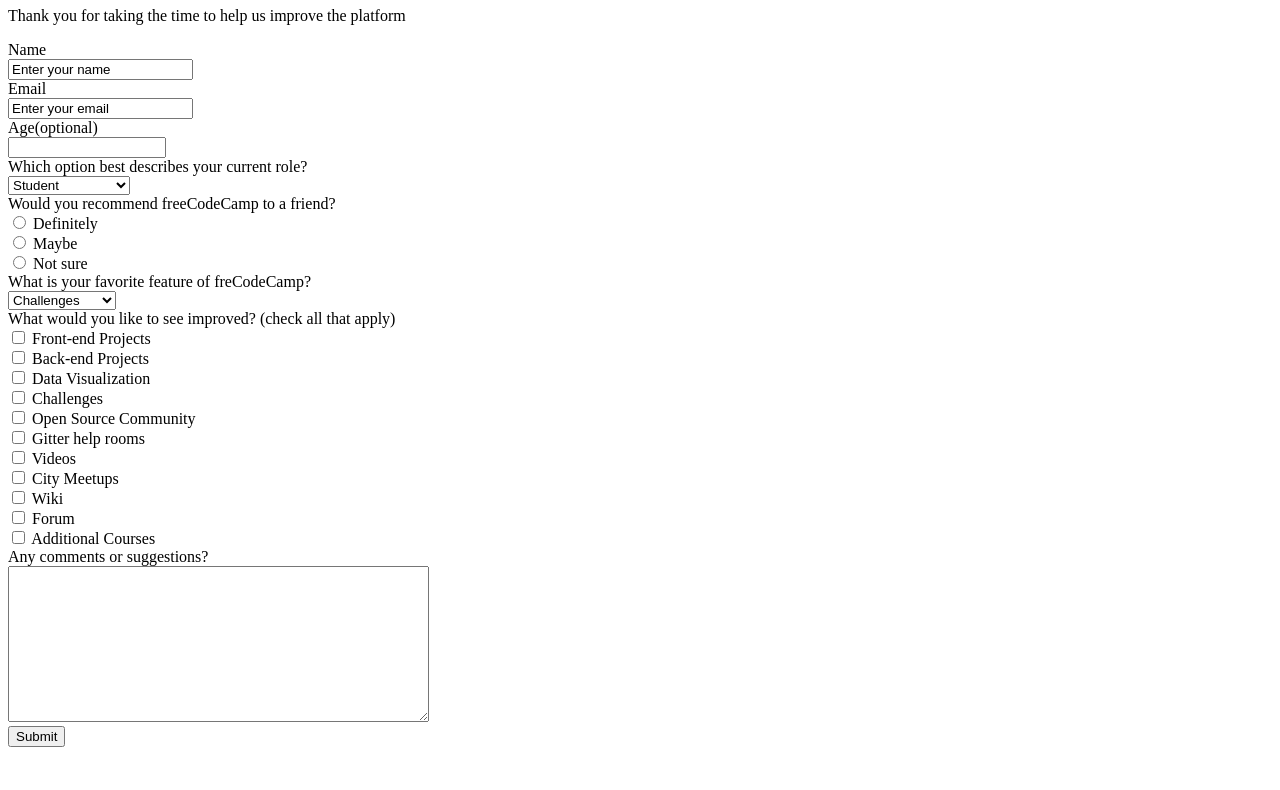
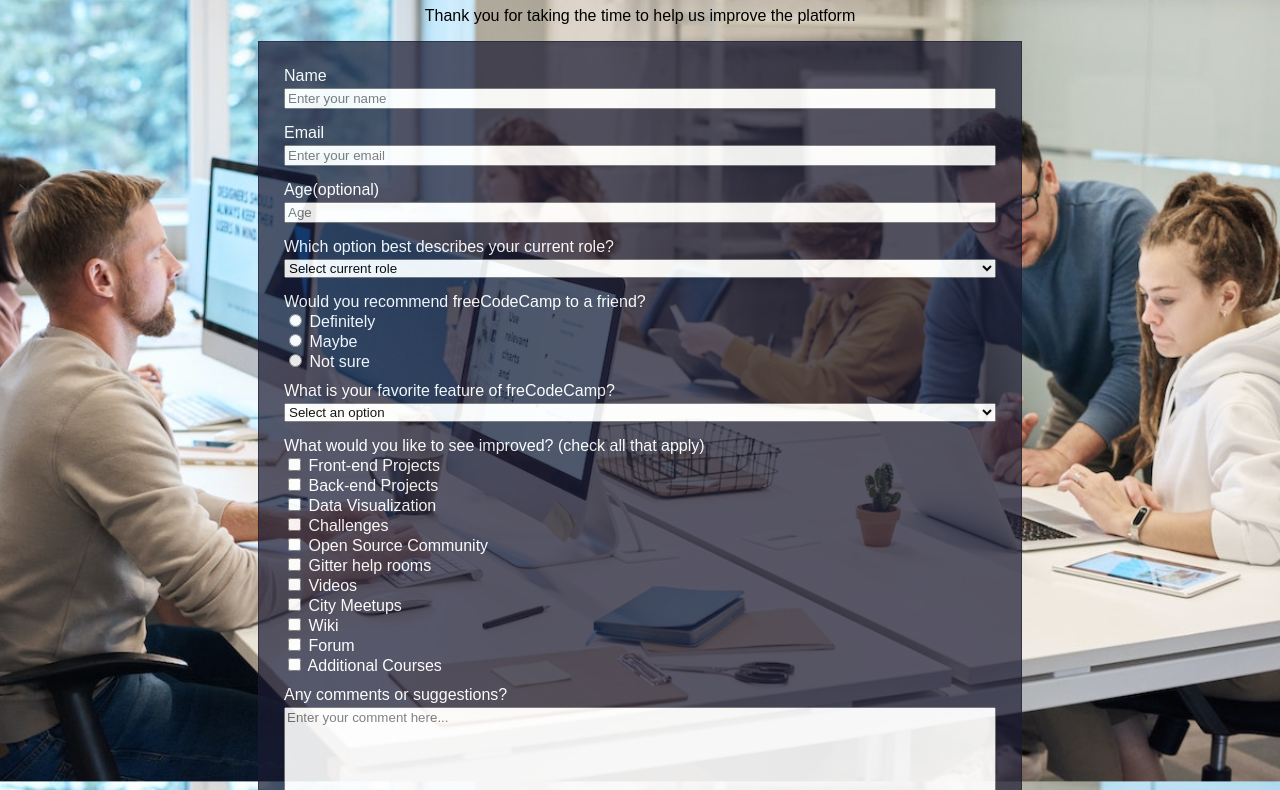
Before and after one commit to Brewalan74/SurveyForm, a plain HTML site: page index.html in a window 1280 px wide. Shown: the part 73-863 px from the top of the page. Before the commit the page ends 828 px from the top, so only its background shows below. Drawn offline with Linux system fonts and the light colour scheme.

Commit message:
project finish

```diff
--- a/index.html
+++ b/index.html
@@ -15,13 +15,14 @@
     <div class="container">
         <form action="" id="survey-form">
             <label for="name" id="name-label">Name</label><br>
-            <input type="text" id="name" name="name" value="Enter your name"><br>
+            <input type="text" id="name" name="name" placeholder="Enter your name"><br>
             <label for="email" id="email-label">Email</label><br>
-            <input type="email" id="email" name="email" value="Enter your email"><br>
+            <input type="email" id="email" name="email" placeholder="Enter your email"><br>
             <label for="number" id="number-label">Age(optional)</label><br>
-            <input type="number" id="number" name="number" min="1" max="99" value="Age"><br>
-            <label for="role">Which option best describes your current role?</label><br>
-            <select name="role" id="role">
+            <input type="number" id="number" name="number" min="1" max="99" placeholder="Age"><br>
+            <label for="role" id="role-label">Which option best describes your current role?</label><br>
+            <select name="role" id="dropdown" value="role">
+                <option value=" ">Select current role</option>
                 <option value="student">Student</option>
                 <option value="full time job">Full Time Job</option>
                 <option value="full time learner">Full Time Leaner</option>
@@ -33,10 +34,11 @@
             <label for="definitely">Definitely</label><br>
             <input type="radio" id="maybe" name="recommend" value="maybe">
             <label for="maybe">Maybe</label><br>
-            <input type="radio" id="not sure" name="recommend" value="not sure">
+            <input type="radio" id="not-sure" name="recommend" value="not sure">
             <label for="not sure">Not sure</label><br>
-            <label for="feature">What is your favorite feature of freCodeCamp?</label><br>
+            <label for="feature" id="feature-label">What is your favorite feature of freCodeCamp?</label><br>
             <select name="feature" id="dropdown">
+                <option value=" ">Select an option</option>
                 <option value="challenges">Challenges</option>
                 <option value="projects">Projects</option>
                 <option value="community">Community</option>
@@ -65,10 +67,11 @@
             <label for="improved10">Forum</label><br>
             <input type="checkbox" id="improved11" name="improved11" value="additional courses">
             <label for="improved11">Additional Courses</label><br>
-            <label for="comments">Any comments or suggestions?</label><br>
-            <textarea name="message" id="textarea" cols="50" rows="10"></textarea><br>
-            <input type="submit" value="Submit">
+            <label for="comments" id="comments-label">Any comments or suggestions?</label><br>
+            <textarea name="message" id="textarea" cols="50" rows="10" placeholder="Enter your comment here..."></textarea><br>
+            <input type="submit" id="submit" value="Submit">
         </form>
     </div>
+    <script src="https://cdn.freecodecamp.org/testable-projects-fcc/v1/bundle.js"></script>
 </body>
 </html>
--- a/style.css
+++ b/style.css
@@ -1,7 +1,97 @@
+* {
+    box-sizing: border-box;
+    color: white;
+    font-family: Arial, Helvetica, sans-serif;
+}
+
 body {
+   background-image: url('images/background.jpeg');
+   /* fauxels' pic :  https://www.pexels.com/fr-fr/@fauxels */
+   background-attachment: fixed;
+   background-size: cover;
+}
+
+#title {
+    color: black;
+    text-align: center;
+}
+#description {
+    color: black;
+    text-align: center;
+}
+
+#container {
 
 }
 
+#survey-form {
+    border: 1px solid rgba(27, 27, 50, 0.8);
+    background-color: rgba(27, 27, 50, 0.8);
+    opacity: 90%;
+    margin-left: 250px;
+    margin-right: 250px;
+    padding: 25px;
+}
+
+#name-label {}
+#name {
+    color: gray;
+    width: 100%;
+    margin-top: 3px;
+    margin-bottom: 15px;
+}
+
+#email-label {}
+#email {
+    color: gray;
+    width: 100%;
+    margin-top: 3px;
+    margin-bottom: 15px;
+}
+
+#number-label {}
 #number {
-    width: 150px;
+    color: gray;
+    width: 100%;
+    margin-top: 3px;
+    margin-bottom: 15px;
 }
+
+#role-label {}
+#role {
+    color: black;
+    width: 100%;
+    margin-top: 3px;
+    margin-bottom: 15px;
+}
+
+#not-sure {
+    margin-bottom: 15px;
+}
+
+#feature-label {}
+#dropdown {
+    color: black;
+    width: 100%;
+    margin-top: 3px;
+    margin-bottom: 15px;
+}
+
+#improved11 {
+    margin-bottom: 15px;
+}
+
+#comments-label {}
+#textarea {
+    color: black;
+    width: 100%;
+    margin-top: 3px;
+    margin-bottom: 15px;
+}
+
+#submit {
+    width: 100%;
+    background-color: green;
+    padding-top: 10px;
+    padding-bottom: 10px;
+}
```
Also changed, not shown: images/background.jpeg (added).
